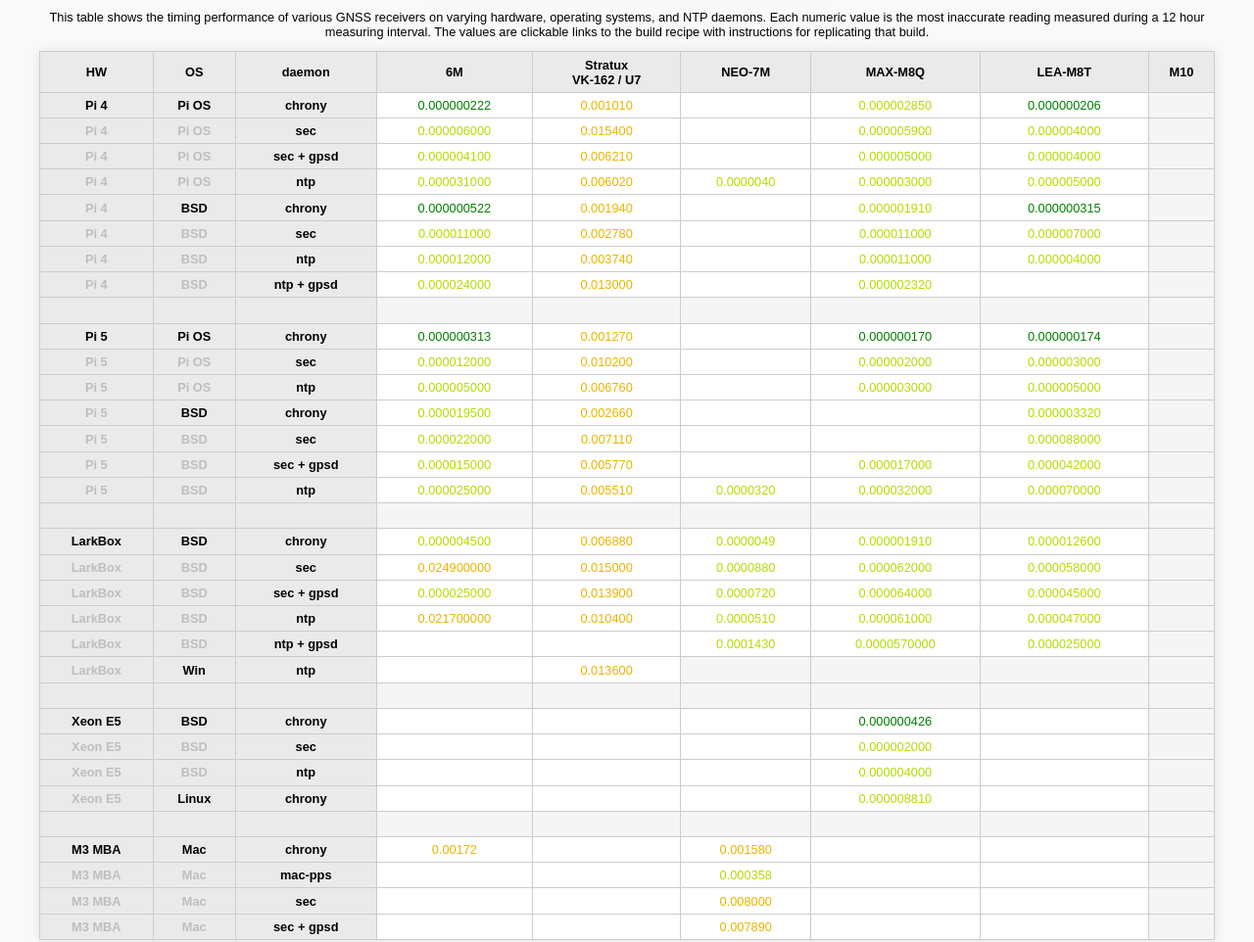
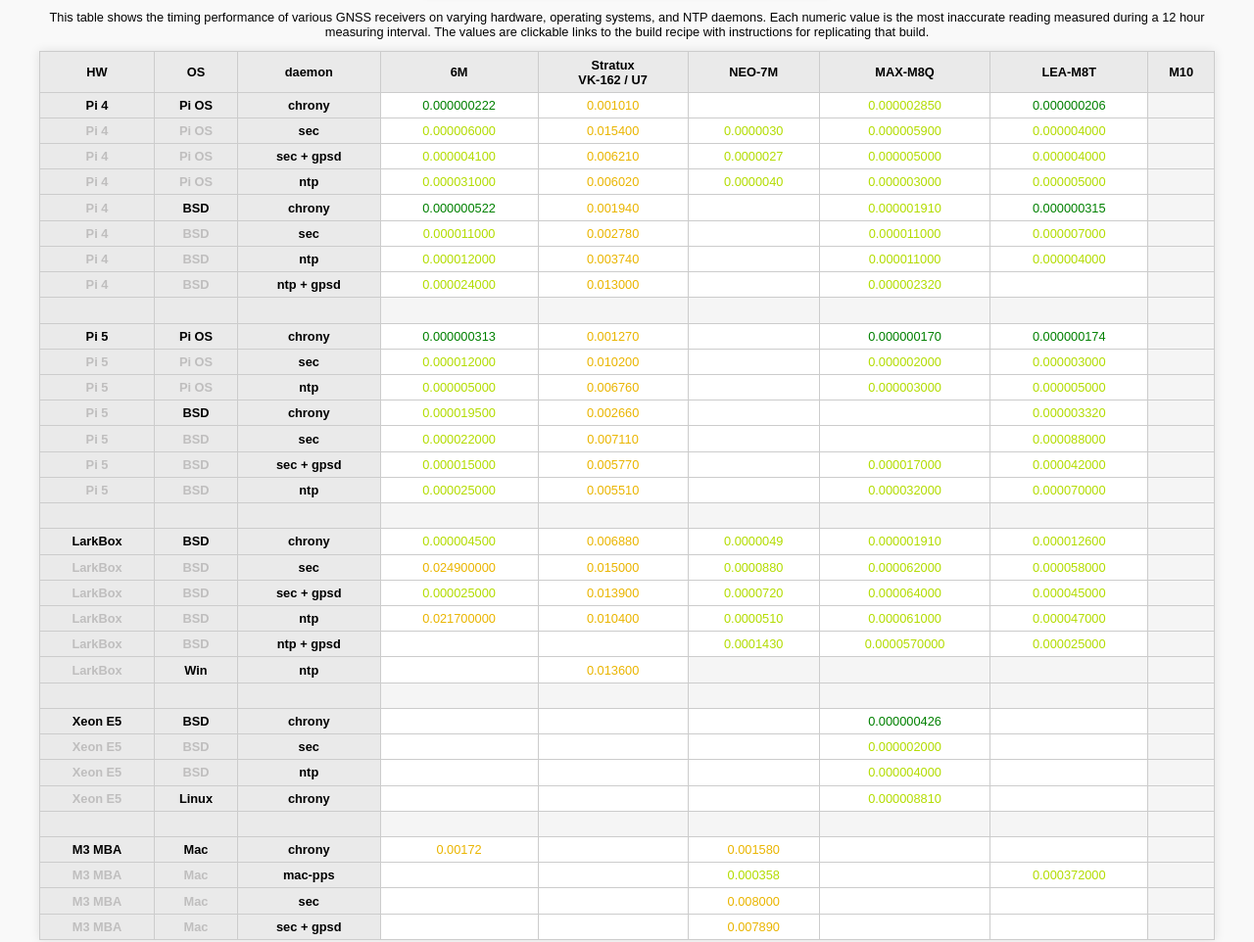
Before and after one commit to BYO-NTP/BYO-NTP.github.io, a website: page htdocs/accuracy.html in a window 1280 px wide. Shown: the part 190-1152 px from the top of the page at 98% size. Drawn offline with Linux system fonts and the light colour scheme.

Commit message:
add more images

```diff
--- a/htdocs/accuracy.html
+++ b/htdocs/accuracy.html
@@ -82,9 +82,9 @@
       <tr><th>Pi 4</th><th>Pi OS</th><th>chrony</th>
           <td>0.000000222</td><td>0.001010</td><td>0.0000000</td><td>0.000002850</td><td>0.000000206</td><td></td></tr>
       <tr><th class="grey">Pi 4</th><th class="grey">Pi OS</th><th>sec</th>
-          <td>0.000006000</td><td>0.015400</td><td>0.0000000</td><td>0.000005900</td><td>0.000004000</td><td></td></tr>
+          <td>0.000006000</td><td>0.015400</td><td>0.0000030</td><td>0.000005900</td><td>0.000004000</td><td></td></tr>
       <tr><th class="grey">Pi 4</th><th class="grey">Pi OS</th><th>sec + gpsd</th>
-          <td>0.000004100</td><td>0.006210</td><td>0.0000000</td><td>0.000005000</td><td>0.000004000</td><td></td></tr>
+          <td>0.000004100</td><td>0.006210</td><td>0.0000027</td><td>0.000005000</td><td>0.000004000</td><td></td></tr>
       <tr><th class="grey">Pi 4</th><th class="grey">Pi OS</th><th>ntp</th>
           <td>0.000031000</td><td>0.006020</td><td>0.0000040</td><td>0.000003000</td><td>0.000005000</td><td></td></tr>
       <tr><th class="grey">Pi 4</th><th>BSD</th><th>chrony</th>
@@ -109,7 +109,7 @@
       <tr><th class="grey">Pi 5</th><th class="grey">BSD</th><th>sec + gpsd</th>
           <td>0.000015000</td><td>0.005770</td><td>         </td><td>0.000017000</td><td>0.000042000</td><td></td></tr>
       <tr><th class="grey">Pi 5</th><th class="grey">BSD</th><th>ntp</th>
-          <td>0.000025000</td><td>0.005510</td><td>0.0000320</td><td>0.000032000</td><td>0.000070000</td><td></td></tr>
+          <td>0.000025000</td><td>0.005510</td><td>         </td><td>0.000032000</td><td>0.000070000</td><td></td></tr>
       <tr><th>&nbsp;</th><th></th><th></th><td></td>        <td></td><td></td><td></td><td></td><td></td></tr>
       <tr><th>LarkBox</th><th>BSD</th><th>chrony</th>
           <td>0.000004500</td><td>0.006880</td><td>0.0000049</td><td>0.000001910</td><td>0.000012600</td><td></td></tr>
@@ -136,7 +136,7 @@
       <tr><th>M3 MBA</th><th>Mac</th><th>chrony</th>
           <td>0.00172    </td><td>        </td><td>0.001580 </td><td>           </td><td>            </td><td></td></tr>
       <tr><th class="grey">M3 MBA </th><th class="grey">Mac</th><th>mac-pps</th>
-          <td>           </td><td>        </td><td>0.000358 </td><td>           </td><td>0.0000000000</td><td></td></tr>
+          <td>           </td><td>        </td><td>0.000358 </td><td>           </td><td>0.000372000</td><td></td></tr>
       <tr><th class="grey">M3 MBA </th><th class="grey">Mac</th><th>sec</th>
           <td>           </td><td>        </td><td>0.008000 </td><td>           </td><td>            </td><td></td></tr>
       <tr><th class="grey">M3 MBA </th><th class="grey">Mac</th><th>sec + gpsd</th>
```
Also changed, not shown: README.md, htdocs/img/ublox/7M/pi4-pios-7m-sec-gpsd.png (added), htdocs/img/ublox/7M/pi4-pios-7m-sec.png (added), htdocs/img/ublox/M8Q/pi5-bsd-m8q-chrony.png (added), htdocs/img/ublox/M8Q/pi5-bsd-m8q-sec.png (added), htdocs/img/ublox/M8T/mac-macos-m8t-chrony.png (added).
